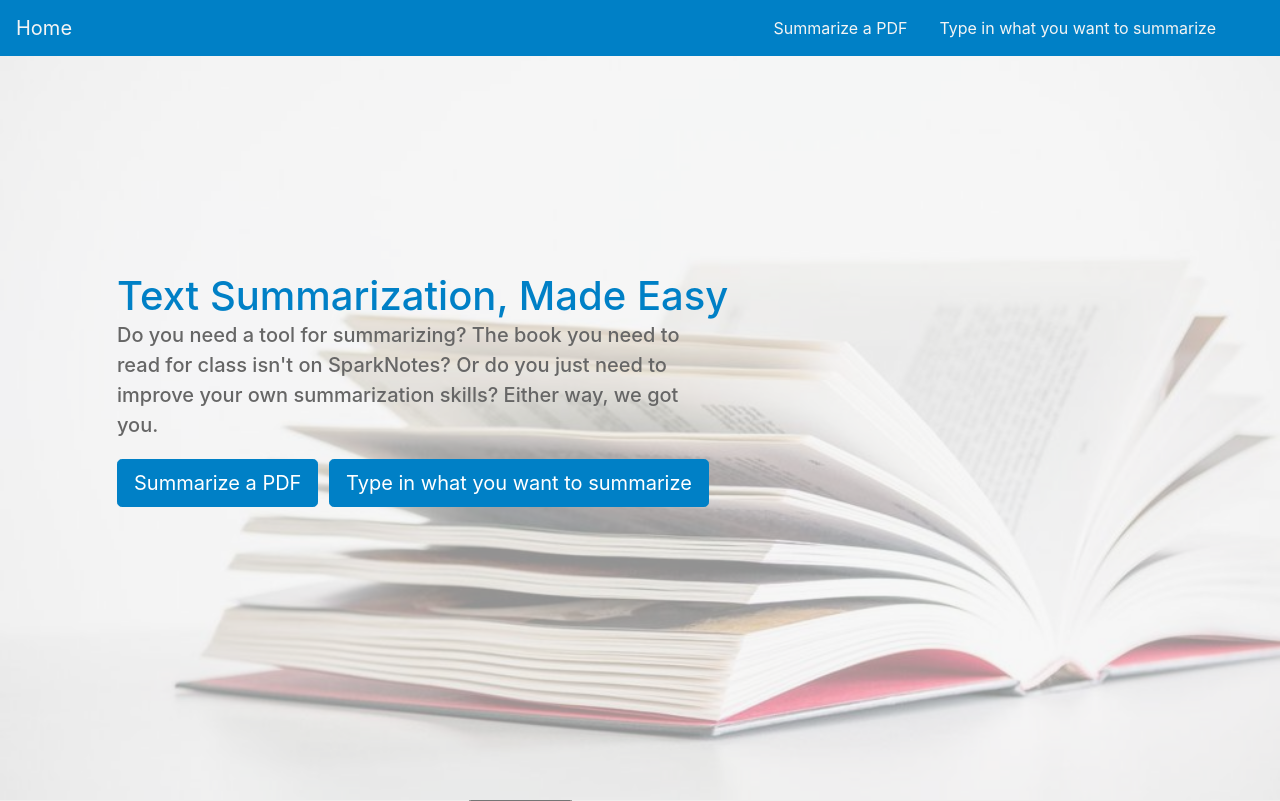
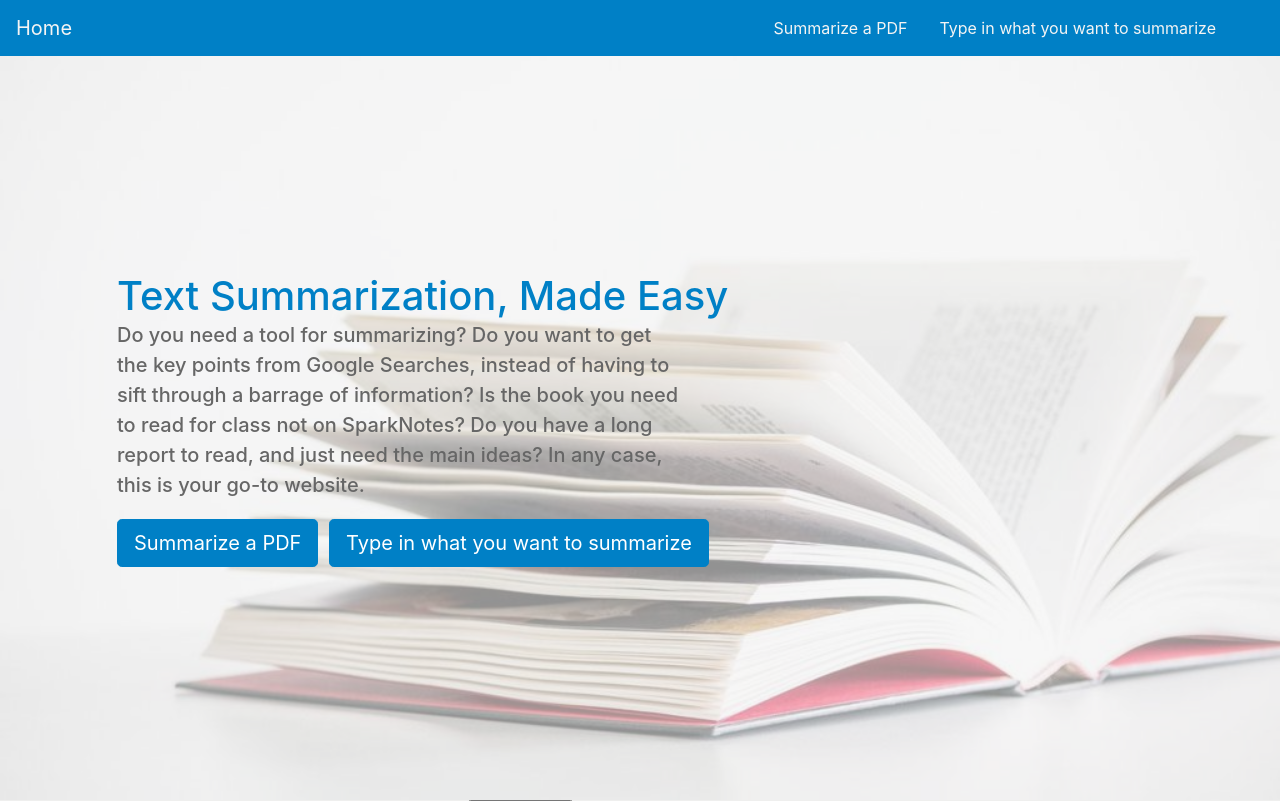
Before and after one commit to AndySheu/CalHacks2018, a Flask app: page / in a window 1280 px wide. Shown: the top 801 px of the page. Run offline with Flask 2, Linux system fonts and the light colour scheme; some libraries are stand-ins or nearby versions.

Commit message:
changed thefront page description

```diff
--- a/templates/index.html
+++ b/templates/index.html
@@ -44,8 +44,9 @@
   		<h1>
   		Text Summarization, Made Easy
   		<p>
-  		Do you need a tool for summarizing? The book you need to read for class isn't on SparkNotes?
-  		Or do you just need to improve your own summarization skills? Either way, we got you.
+  		Do you need a tool for summarizing? Do you want to get the key points from Google Searches, instead of
+      having to sift through a barrage of information? Is the book you need to read for class not on SparkNotes?
+      Do you have a long report to read, and just need the main ideas? In any case, this is your go-to website.
   		</p>
   		<button id = "btn_summarize_pdf" class="btn btn-outline-secondary btn-lg" data-value="pdf_summarize"> Summarize a PDF </button>
   		<button id = "btn_type_in_to_summarize" class="btn btn-outline-secondary btn-lg" data-value="type_in_to_summarize"> Type in what you want to summarize </button>
@@ -74,10 +75,10 @@
 
 <div class = "type_in_to_summarize" id = "type_in_to_summarize">
   <div class="overlay"></div>
-  	<div class = "container" style = "margin-top: 50px">
+  	<div class = "container">
   		<!--summarize_text should be full URL-->
   		<form id = "text_submit_form" style = "text-align: center">
-  		    <textarea class = "text_input" rows = "2" cols="100" name="input_text"> What do you want to summarize? </textarea> <br>
+  		    <textarea class = "text_input" rows = "2" cols="100" name="input_text"> What do you want to summarize? </textarea>
   		    <button id = "btn_submit_text" class="btn btn-outline-secondary btn-lg"> Submit! </button>
   		</form>
 
```
